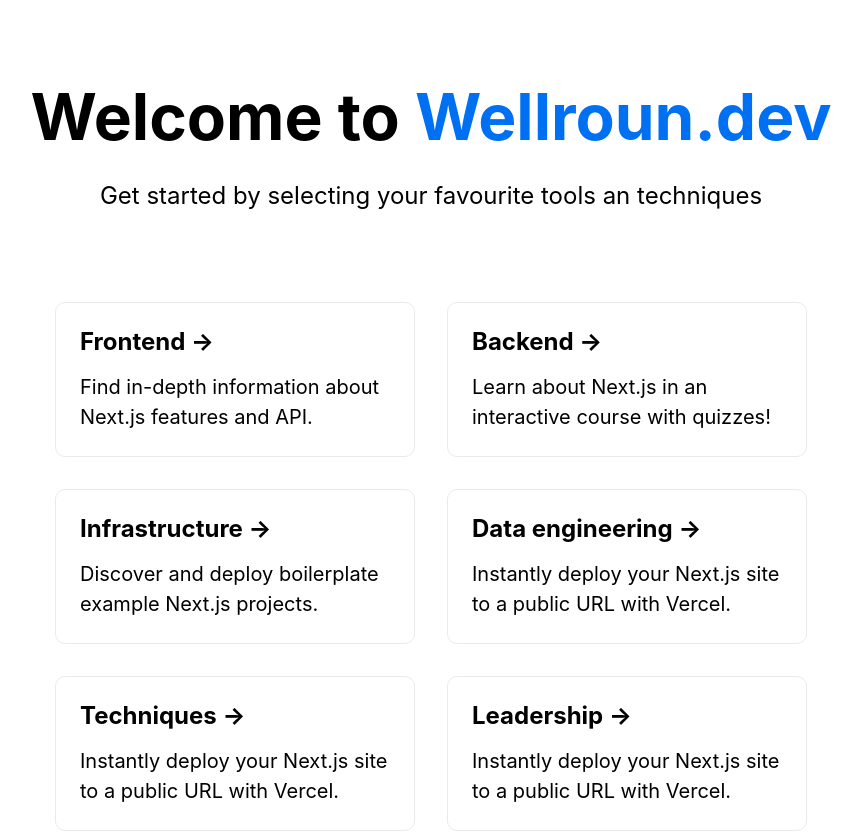
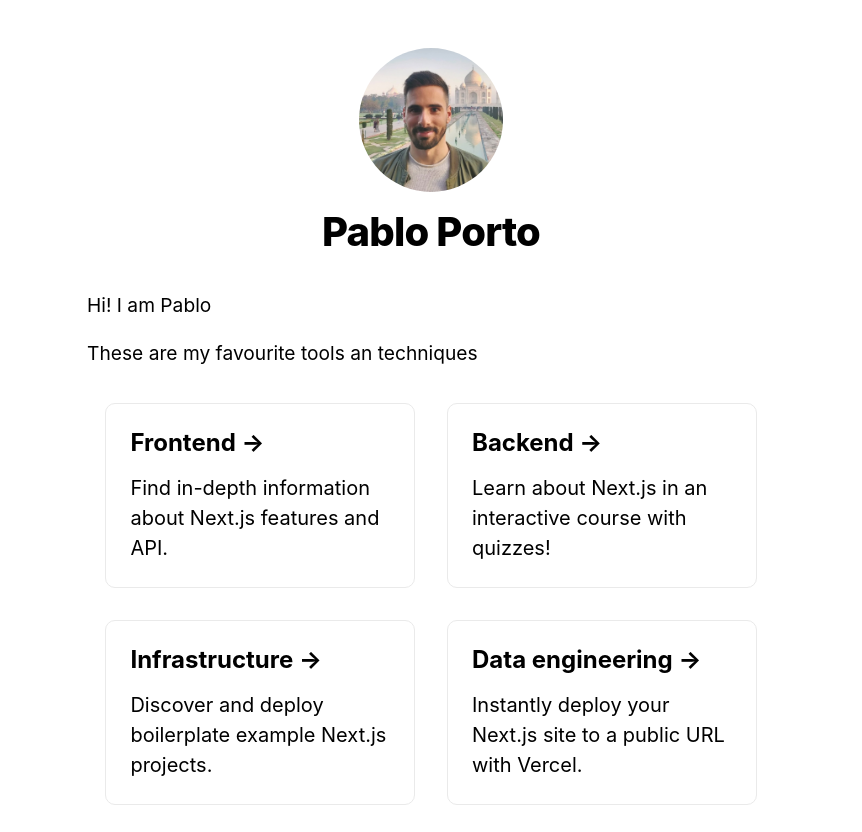
Before and after one commit to portovep/pabloporto.me, a Next.js app: page / in a window 1280 px wide. Shown: the top 832 px of the page, without its empty margins (209-1071 px from the left). Built offline with nearby package versions, Linux system fonts and the light colour scheme.

Commit message:
Add styles and first stack page

```diff
--- /dev/null
+++ b/components/Layout/Layout.tsx
@@ -0,0 +1,83 @@
+import Head from "next/head";
+import Image from "next/image";
+import styles from "./layout.module.css";
+import utilStyles from "../../styles/utils.module.css";
+import Link from "next/link";
+
+const name = "Pablo Porto";
+export const siteTitle = "Wellrounded";
+
+export default function Layout({ children, home }) {
+  return (
+    <div className={styles.container}>
+      <Head>
+        <link rel="icon" href="/favicon.ico" />
+        <meta
+          name="description"
+          content="Learn how to build a personal website using Next.js"
+        />
+        <meta
+          property="og:image"
+          content={`https://og-image.vercel.app/${encodeURI(
+            siteTitle
+          )}.png?theme=light&md=0&fontSize=75px&images=https%3A%2F%2Fassets.vercel.com%2Fimage%2Fupload%2Ffront%2Fassets%2Fdesign%2Fnextjs-black-logo.svg`}
+        />
+        <meta name="og:title" content={siteTitle} />
+        <meta name="twitter:card" content="summary_large_image" />
+      </Head>
+      <header className={styles.header}>
+        {home ? (
+          <>
+            <Image
+              priority
+              src="/images/profile.jpg"
+              className={utilStyles.borderCircle}
+              height={144}
+              width={144}
+              alt={name}
+            />
+            <h1 className={utilStyles.heading2Xl}>{name}</h1>
+          </>
+        ) : (
+          <>
+            <Link href="/">
+              <a>
+                <Image
+                  priority
+                  src="/images/profile.jpg"
+                  className={utilStyles.borderCircle}
+                  height={108}
+                  width={108}
+                  alt={name}
+                />
+              </a>
+            </Link>
+            <h2 className={utilStyles.headingLg}>
+              <Link href="/">
+                <a className={utilStyles.colorInherit}>{name}</a>
+              </Link>
+            </h2>
+          </>
+        )}
+      </header>
+      <main>{children}</main>
+      {!home && (
+        <div className={styles.backToHome}>
+          <Link href="/">
+            <a>← Back to home</a>
+          </Link>
+        </div>
+      )}
+      <footer className={styles.footer}>
+        <a
+          href="https://vercel.com?utm_source=create-next-app&utm_medium=default-template&utm_campaign=create-next-app"
+          target="_blank"
+          rel="noopener noreferrer"
+        >
+          Powered by{" "}
+          <img src="/vercel.svg" alt="Vercel Logo" className={styles.logo} />
+        </a>
+      </footer>
+    </div>
+  );
+}
--- /dev/null
+++ b/components/Layout/layout.module.css
@@ -0,0 +1,39 @@
+.container {
+  max-width: 45rem;
+  padding: 0 1rem;
+  margin: 3rem auto 6rem;
+}
+
+.header {
+  display: flex;
+  flex-direction: column;
+  align-items: center;
+}
+
+.footer {
+  width: 100%;
+  height: 100px;
+  border-top: 1px solid #eaeaea;
+  display: flex;
+  margin-top: 2rem;
+  justify-content: center;
+  align-items: center;
+}
+
+.footer img {
+  margin-left: 0.5rem;
+}
+
+.footer a {
+  display: flex;
+  justify-content: center;
+  align-items: center;
+}
+
+.logo {
+  height: 1em;
+}
+
+.backToHome {
+  margin: 3rem 0 0;
+}
--- a/pages/index.js
+++ b/pages/index.js
@@ -1,28 +1,28 @@
+import Link from "next/link";
 import Head from "next/head";
+import Layout, { siteTitle } from "../components/Layout/Layout";
 import styles from "../styles/Home.module.css";
+import utilStyles from "../styles/utils.module.css";
 
 export default function Home() {
   return (
-    <div className={styles.container}>
+    <Layout home>
       <Head>
-        <title>Wellroun.dev</title>
-        <link rel="icon" href="/favicon.ico" />
+        <title>{siteTitle}</title>
       </Head>
+      <section className={utilStyles.headingMd}>
+        <p>Hi! I am Pablo</p>
+        <p>These are my favourite tools an techniques</p>
+      </section>
 
-      <main className={styles.main}>
-        <h1 className={styles.title}>
-          Welcome to <a href="https://nextjs.org">Wellroun.dev</a>
-        </h1>
-
-        <p className={styles.description}>
-          Get started by selecting your favourite tools an techniques
-        </p>
-
+      <div className={styles.container}>
         <div className={styles.grid}>
-          <a href="https://nextjs.org/docs" className={styles.card}>
-            <h3>Frontend &rarr;</h3>
-            <p>Find in-depth information about Next.js features and API.</p>
-          </a>
+          <Link href="/stacks/frontend">
+            <a className={styles.card} rel="noopener noreferrer">
+              <h3>Frontend &rarr;</h3>
+              <p>Find in-depth information about Next.js features and API.</p>
+            </a>
+          </Link>
 
           <a href="https://nextjs.org/learn" className={styles.card}>
             <h3>Backend &rarr;</h3>
@@ -67,18 +67,7 @@
             </p>
           </a>
         </div>
-      </main>
-
-      <footer className={styles.footer}>
-        <a
-          href="https://vercel.com?utm_source=create-next-app&utm_medium=default-template&utm_campaign=create-next-app"
-          target="_blank"
-          rel="noopener noreferrer"
-        >
-          Powered by{" "}
-          <img src="/vercel.svg" alt="Vercel Logo" className={styles.logo} />
-        </a>
-      </footer>
-    </div>
+      </div>
+    </Layout>
   );
 }
--- a/styles/Home.module.css
+++ b/styles/Home.module.css
@@ -1,74 +1,8 @@
 .container {
-  min-height: 100vh;
-  padding: 0 0.5rem;
   display: flex;
   flex-direction: column;
   justify-content: center;
   align-items: center;
-}
-
-.main {
-  padding: 5rem 0;
-  flex: 1;
-  display: flex;
-  flex-direction: column;
-  justify-content: center;
-  align-items: center;
-}
-
-.footer {
-  width: 100%;
-  height: 100px;
-  border-top: 1px solid #eaeaea;
-  display: flex;
-  justify-content: center;
-  align-items: center;
-}
-
-.footer img {
-  margin-left: 0.5rem;
-}
-
-.footer a {
-  display: flex;
-  justify-content: center;
-  align-items: center;
-}
-
-.title a {
-  color: #0070f3;
-  text-decoration: none;
-}
-
-.title a:hover,
-.title a:focus,
-.title a:active {
-  text-decoration: underline;
-}
-
-.title {
-  margin: 0;
-  line-height: 1.15;
-  font-size: 4rem;
-}
-
-.title,
-.description {
-  text-align: center;
-}
-
-.description {
-  line-height: 1.5;
-  font-size: 1.5rem;
-}
-
-.code {
-  background: #fafafa;
-  border-radius: 5px;
-  padding: 0.75rem;
-  font-size: 1.1rem;
-  font-family: Menlo, Monaco, Lucida Console, Liberation Mono, DejaVu Sans Mono,
-    Bitstream Vera Sans Mono, Courier New, monospace;
 }
 
 .grid {
@@ -77,7 +11,6 @@
   justify-content: center;
   flex-wrap: wrap;
   max-width: 800px;
-  margin-top: 3rem;
 }
 
 .card {
@@ -110,10 +43,6 @@
   line-height: 1.5;
 }
 
-.logo {
-  height: 1em;
-}
-
 @media (max-width: 600px) {
   .grid {
     width: 100%;
--- /dev/null
+++ b/styles/utils.module.css
@@ -0,0 +1,52 @@
+.heading2Xl {
+  font-size: 2.5rem;
+  line-height: 1.2;
+  font-weight: 800;
+  letter-spacing: -0.05rem;
+  margin: 1rem 0;
+}
+
+.headingXl {
+  font-size: 2rem;
+  line-height: 1.3;
+  font-weight: 800;
+  letter-spacing: -0.05rem;
+  margin: 1rem 0;
+}
+
+.headingLg {
+  font-size: 1.5rem;
+  line-height: 1.4;
+  margin: 1rem 0;
+}
+
+.headingMd {
+  font-size: 1.2rem;
+  line-height: 1.5;
+}
+
+.borderCircle {
+  border-radius: 9999px;
+}
+
+.colorInherit {
+  color: inherit;
+}
+
+.padding1px {
+  padding-top: 1px;
+}
+
+.list {
+  list-style: none;
+  padding: 0;
+  margin: 0;
+}
+
+.listItem {
+  margin: 0 0 1.25rem;
+}
+
+.lightText {
+  color: #666;
+}
```
Also changed, not shown: pages/stacks/frontend.js (added, +13 -0 lines), public/images/profile.jpg (added).
